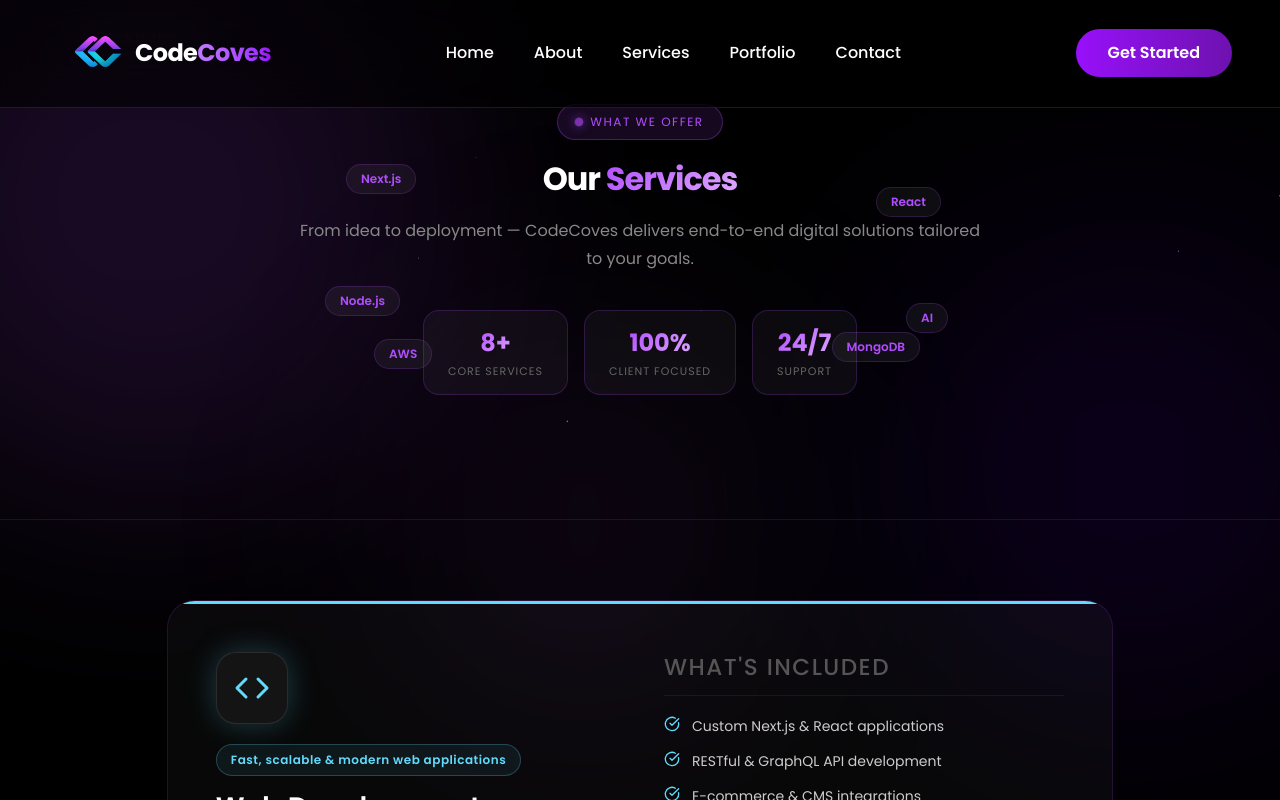
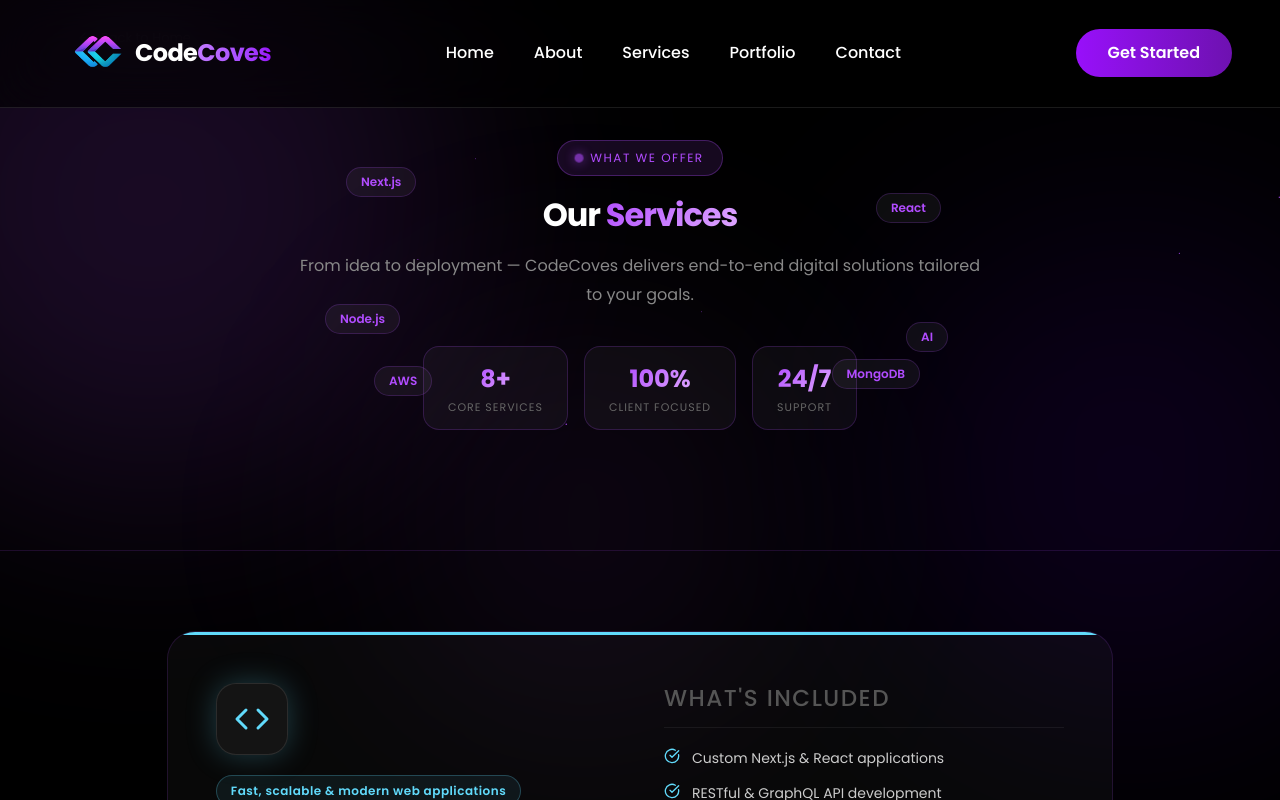
Before and after one commit to codecoves02/codecoves, a Next.js app: page /pages/services-page in a window 1280 px wide. Shown: the top 800 px of the page. Built offline with nearby package versions, Linux system fonts and the light colour scheme.

Commit message:
Fixed video file extension

```diff
--- a/src/app/globals.css
+++ b/src/app/globals.css
@@ -66,3 +66,7 @@ h6 {
     margin-top: 40px !important;
   }
 }
+
+.main-margin-top{
+    margin-top: 40px !important;
+  }
```
